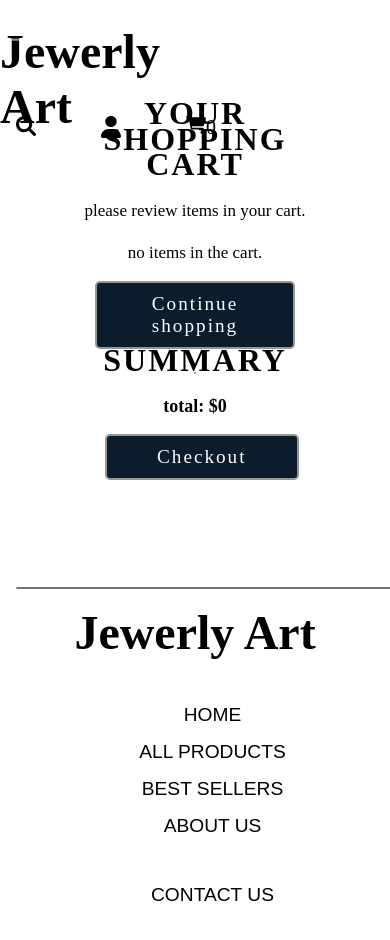
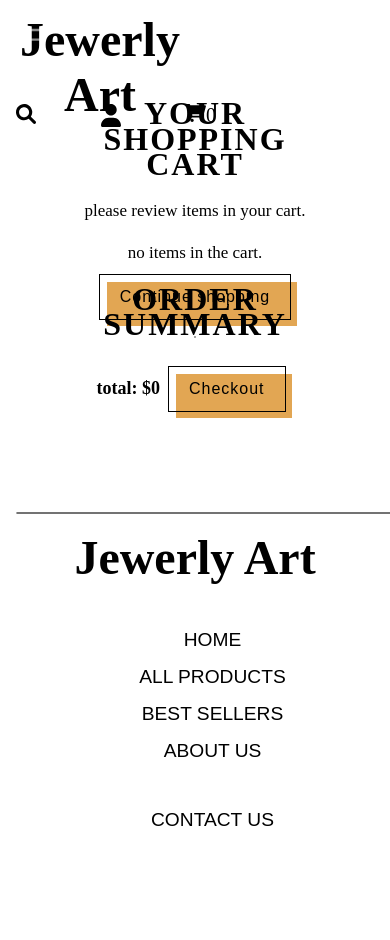
Before and after one commit to NazikAskhatova/diploma, a React (Create React App) app: page /cart in a window 390 px wide. Shown: the top 940 px of the page. After the commit the page ends 882 px from the top, so only its background shows below. Built offline with nearby package versions, Linux system fonts and the light colour scheme; a web font is replaced by a local one.

Commit message:
added new component, correcting other components

```diff
--- a/src/components/CartDisplay/CartDisplay.js
+++ b/src/components/CartDisplay/CartDisplay.js
@@ -23,7 +23,7 @@ function CartDisplay() {
             className={classes.productCard}
           >
             <button
-            className={classes.deleteButton}
+            className={classes.CartButton}
             onClick={() => dispatch(remove(product.productId))}
           >
             Delete
@@ -68,7 +68,7 @@ function CartDisplay() {
       <>
         <div>No items in the cart.</div>
         <Link to="/products">
-          <button className={classes.checkoutButton}>Continue shopping</button>
+          <button className={classes.CartButton}>Continue shopping</button>
         </Link>
       </>
     );
@@ -89,7 +89,7 @@ function CartDisplay() {
           <h2>Order summary</h2>
           Total: ${total}
           <Link to={checkoutPath}>
-            <button className={classes.checkoutButton}>Checkout</button>
+            <button className={classes.CartButton}>Checkout</button>
           </Link>
         </div>
       </div>
--- a/src/components/CartDisplay/CartDisplay.module.css
+++ b/src/components/CartDisplay/CartDisplay.module.css
@@ -60,6 +60,39 @@
 
     border: 0.5px solid rgb(164, 164, 164);
   }
+  .CartButton {
+    font-size: 16px;
+    font-weight: 200;
+    letter-spacing: 1px;
+    padding: 13px 20px 13px;
+    outline: 0;
+    border: 0.1px solid black;
+    cursor: pointer;
+    position: relative;
+    background-color: rgba(0, 0, 0, 0);
+    user-select: none;
+    -webkit-user-select: none;
+    touch-action: manipulation;
+    margin: 0.5rem;
+  }
+
+  .CartButton:after {
+    content: "";
+    background-color: rgb(226, 166, 83);
+    width: 100%;
+    z-index: -1;
+    position: absolute;
+    height: 100%;
+    top: 7px;
+    left: 7px;
+    transition: 0.2s;
+  }
+
+  .CartButton:hover:after {
+    top: 0px;
+    left: 0px;
+  }
+
   .changeButton {
     color: #0b1c2c;
     background-color: white;
--- /dev/null
+++ b/src/components/CheckoutDisplay/CheckoutDisplay.js
@@ -0,0 +1,88 @@
+import React, { useEffect } from "react";
+import { useDispatch, useSelector } from "react-redux";
+import { getProducts } from "../../data/dataProducts";
+import { Link, useNavigate } from "react-router-dom";
+import classes from "./CheckoutDisplay.module.css";
+import { checkout } from "../../redux/cartSlice";
+
+function CheckoutDisplay() {
+  const dispatch = useDispatch();
+  const navigate = useNavigate();
+  // const items = useSelector(store => store.cart.items);
+  const products = getProducts();
+
+  const { items, localId } = useSelector(store => ({
+    items: store.cart.items,
+    localId: store.auth.localId
+  }));
+
+  useEffect(() => {
+    if (!localId) {
+      navigate('/auth');
+    }
+  }, [localId, navigate]);
+
+  let total = 0;
+  let output = products
+    .filter(product => items[product.productId])
+    .map(product => {
+      total += product.price * items[product.productId];
+
+      return (
+        <li>
+          <Link to={"/cart/" + product.productId}>{product.title}</Link> <span className={classes.productQuantity}>
+            {items[product.productId]}
+          </span>
+          <span className={classes.productPrice}>
+            {product.price * items[product.productId]}$
+          </span>
+        </li>
+      );
+    });
+
+  function onCheckout(event) {
+    event.preventDefault();
+
+    const formData = new FormData(event.target);
+    const order = { items: items, ...Object.fromEntries(formData.entries()) };
+    dispatch(checkout(order));
+    navigate('/');
+  }
+
+  return (
+    <div className={classes.Checkout}>
+      <div className={classes.container}>
+        <div className={classes.checkoutHeader}>
+          <h1>Checkout</h1>
+          <p>Please review items in your cart.</p>
+        </div>
+        <ul className={classes.productList}>
+          {output}
+        </ul>
+        <div className={classes.totalPrice}>Total: {total}$</div>
+        <form onSubmit={onCheckout}>
+          <label>
+            First name:
+            <input type="text" name="firstName" required />
+          </label>
+          <label>
+            Last name:
+            <input type="text" name="lastName" required />
+          </label>
+          <label>
+            Address:
+            <input type="text" name="address" required />
+          </label>
+          <label>
+            Phone:
+            <input type="text" name="phone" required />
+          </label>
+
+          <button>Complete the order</button>
+        </form>
+      </div>
+    </div>
+  );
+}
+
+export default CheckoutDisplay;
--- /dev/null
+++ b/src/components/CheckoutDisplay/CheckoutDisplay.module.css
@@ -0,0 +1,67 @@
+.Checkout {
+    font-size: 17px;
+    font-family: 'Libre Baskerville', serif;
+    text-transform: lowercase;
+    line-height: 1.5em;
+    text-align: center;
+    padding: 20px;
+  }
+  .Checkout .container {
+    margin: 0 125px;
+    margin-top: 100px;
+  }
+  .Checkout .container .checkoutHeader {
+    text-align: center;
+  }
+  .Checkout .container a {
+    text-decoration: none;
+    color: #0b1c2c;
+  }
+  .Checkout .container h1 {
+    text-transform: uppercase;
+    font-family: italic;
+    font-size: 2rem;
+    letter-spacing: 2px;
+  }
+  .Checkout .container .productPrice {
+    margin-left: 50px;
+  }
+  .Checkout .container ul {
+    margin: 50px auto 30px;
+    max-width: 500px;
+  }
+  .Checkout .container li {
+    list-style-type: none;
+  }
+  .Checkout .container form {
+    display: flex;
+    flex-direction: column;
+    gap: 10px;
+  }
+  .Checkout button {
+    width: 200px;
+    margin: 5px auto;
+    padding: 5px 10px;
+    font-size: 1rem;
+    font-family: serif;
+    padding: 0.5rem;
+    color: white;
+    background-color: #0b1c2c;
+    border: solid 1px grey;
+    border-radius: 5px;
+    cursor: pointer;
+  }
+  .totalPrice {
+    margin: 0 auto;
+    font-size: 18px;
+    font-weight: 600;
+  }
+
+  @media (max-width: 800px) {
+    .Checkout .container {
+      margin: 0 100px;
+    }
+    .Checkout .container h1 {
+      margin: 50px 0;
+    }
+  }
--- a/src/components/Nav/Nav.js
+++ b/src/components/Nav/Nav.js
@@ -16,7 +16,6 @@ function Nav() {
         <NavItem url="/">Home</NavItem>
         {/* <hr width="1" size="20" color="black"></hr>  */}
         <NavItem url="/products">All Products</NavItem>
-        <NavItem url="/bestsellers">Best Sellers</NavItem>
         <NavItem url="/about">About Us</NavItem>
         { isAuthenticated ? <NavItem url="/signout">Sign out</NavItem> : null }
       { !isAuthenticated ? <NavItem url="/auth">Sign in</NavItem> : null }
--- a/src/components/Nav/Nav.module.css
+++ b/src/components/Nav/Nav.module.css
@@ -8,6 +8,7 @@
   padding: 1rem;
   list-style: none;
   width: 300px;
+
 }
 .Nav .IconRow {
   display: flex;
@@ -43,12 +44,13 @@
   width: 14px;
   padding: 0.7rem;
 }
+
 @media (max-width: 900px) {
   .Nav {
     flex-direction: column;
     justify-content: center;
   }
-  .Nav .logo {
-    order: -1;
+  .Nav .Logo {
+    text-align: center;
   }
 }
--- a/src/pages/CheckOut.js
+++ b/src/pages/CheckOut.js
@@ -1,66 +1,78 @@
-import Header from "../components/Header/Header";
-import image from "../assets/checkout-nav.webp";
-import { useDispatch, useSelector } from "react-redux";
-import { useNavigate } from "react-router-dom";
-import { checkout } from "../redux/cartSlice";
-import CartDisplay from "../components/CartDisplay/CartDisplay";
-import { useEffect } from "react";
+// import Header from "../components/Header/Header";
+// import image from "../assets/checkout-nav.webp";
+// import { useDispatch, useSelector } from "react-redux";
+// import { useNavigate } from "react-router-dom";
+// import { checkout } from "../redux/cartSlice";
+// import CartDisplay from "../components/CartDisplay/CartDisplay";
+// import { useEffect } from "react";
+
+// function Checkout() {
+//   const dispatch = useDispatch();
+//   const navigate = useNavigate();
+//   const { items, localId } = useSelector((store) => ({
+//     items: store.cart.items,
+//     localId: store.auth.localId,
+//   }));
+
+//   useEffect(() => {
+//     if (!localId) {
+//       navigate("/auth");
+//     }
+//   }, [localId, navigate]);
+
+//   function onCheckout(event) {
+//     event.preventDefault();
+//     const formData = new FormData(event.target);
+//     dispatch(
+//       checkout({
+//         localId: localId,
+//         items: items,
+//         ...Object.fromEntries(formData.entries()),
+//       })
+//     );
+//     navigate("/");
+//   }
+//   return (
+//     <>
+//       <Header title="Checkout" image={image}>
+//         Please enter your information.
+//       </Header>
+
+//       <CartDisplay />
+
+//       <form onSubmit={onCheckout}>
+//         <label>
+//           First name:
+//           <input type="text" name="firstName" required />
+//         </label>
+//         <label>
+//           Last name:
+//           <input type="text" name="lastName" required />
+//         </label>
+//         <label>
+//           Address:
+//           <input type="text" name="address" required />
+//         </label>
+//         <label>
+//           Phone:
+//           <input type="text" name="phone" required />
+//         </label>
+
+//         <button>Complete the order</button>
+//       </form>
+//     </>
+//   );
+// }
+// export default Checkout;
+import React from "react";
+import CheckoutDisplay from "../components/CheckoutDisplay/CheckoutDisplay";
 
 function Checkout() {
-  const dispatch = useDispatch();
-  const navigate = useNavigate();
-  const { items, localId } = useSelector((store) => ({
-    items: store.cart.items,
-    localId: store.auth.localId,
-  }));
-
-  useEffect(() => {
-    if (!localId) {
-      navigate("/auth");
-    }
-  }, [localId, navigate]);
-
-  function onCheckout(event) {
-    event.preventDefault();
-    const formData = new FormData(event.target);
-    dispatch(
-      checkout({
-        localId: localId,
-        items: items,
-        ...Object.fromEntries(formData.entries()),
-      })
-    );
-    navigate("/");
-  }
   return (
     <>
-      <Header title="Checkout" image={image}>
-        Please enter your information.
-      </Header>
-
-      <CartDisplay />
-
-      <form onSubmit={onCheckout}>
-        <label>
-          First name:
-          <input type="text" name="firstName" required />
-        </label>
-        <label>
-          Last name:
-          <input type="text" name="lastName" required />
-        </label>
-        <label>
-          Address:
-          <input type="text" name="address" required />
-        </label>
-        <label>
-          Phone:
-          <input type="text" name="phone" required />
-        </label>
-
-        <button>Complete the order</button>
-      </form>
+      <CheckoutDisplay />
     </>
   );
 }
+
 export default Checkout;
```
